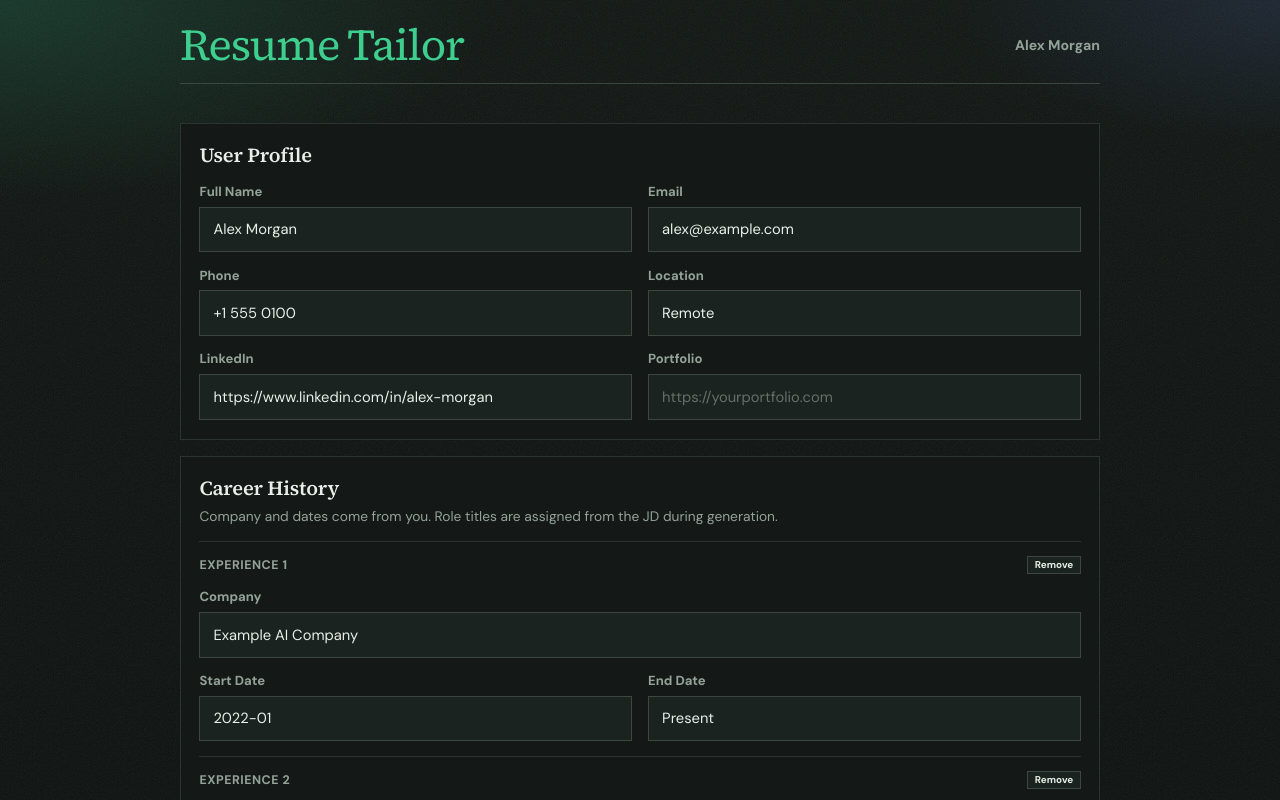
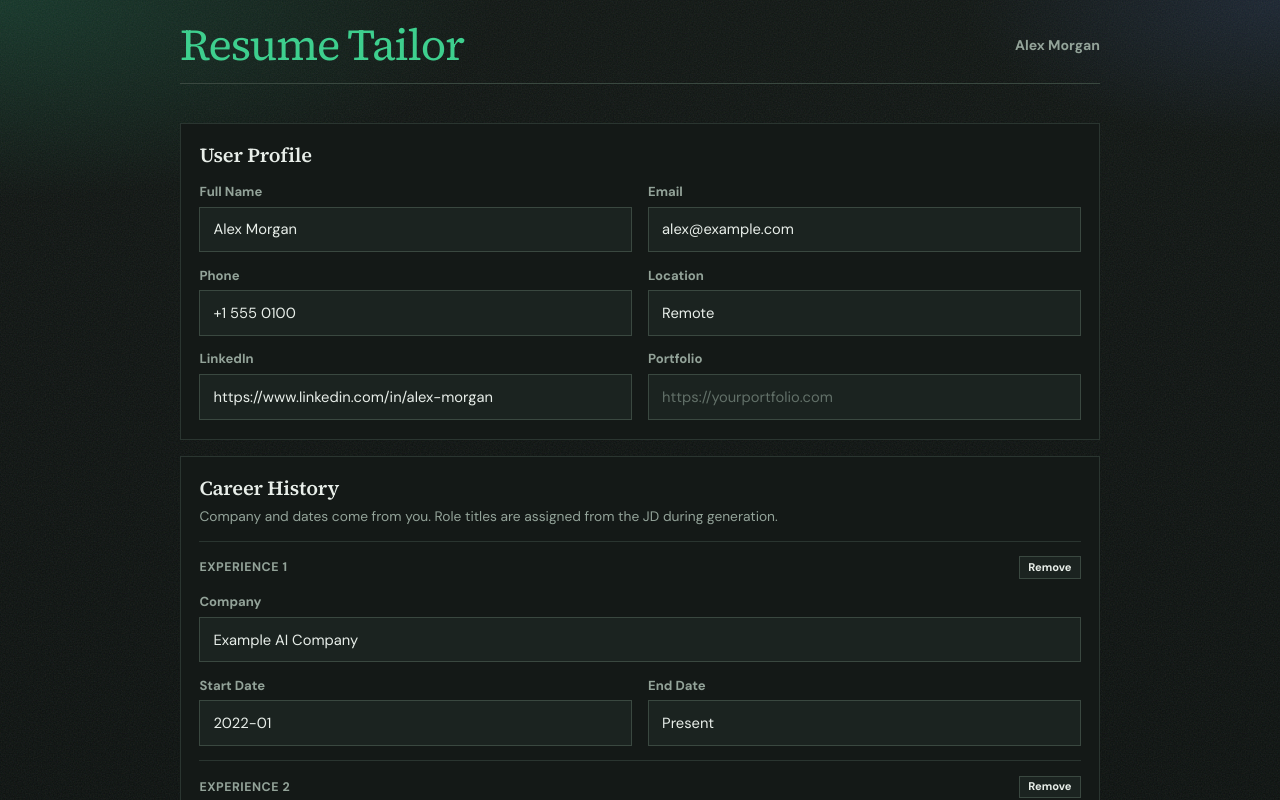
Before and after one commit to mathen-stack/cursor_2, a Next.js app in the folder resume-generator-shell/apps/web/: page / in a window 1280 px wide. Shown: the top 800 px of the page. Built offline with nearby package versions, Linux system fonts and the light colour scheme.

Commit message:
Slightly enlarge entry remove buttons
Co-authored-by: mathen-stack <mathen-stack@users.noreply.github.com>

```diff
--- a/resume-generator-shell/apps/web/app/globals.css
+++ b/resume-generator-shell/apps/web/app/globals.css
@@ -291,12 +291,12 @@ textarea:focus {
 }
 
 .secondary-action.entry-remove {
-  height: 1.1rem;
-  min-height: 1.1rem;
-  max-height: 1.1rem;
+  height: 1.4rem;
+  min-height: 1.4rem;
+  max-height: 1.4rem;
   margin-left: auto;
-  padding: 0 0.4rem;
-  font-size: 0.62rem;
+  padding: 0 0.5rem;
+  font-size: 0.7rem;
   font-weight: 650;
   line-height: 1;
   transform: none;
```
